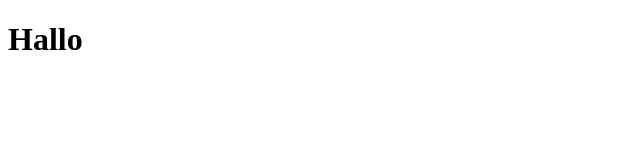
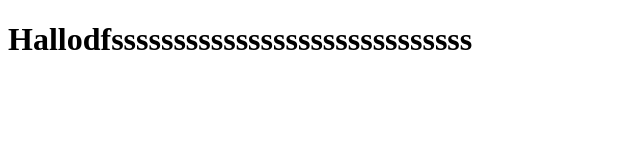
Before and after one commit to Alexander423/Hechi, a plain HTML site: page index.html in a window 1280 px wide. Shown: the whole page, without its empty margins (0-640 px from the left). Drawn offline with Linux system fonts and the light colour scheme.

Commit message:
Update index.html

```diff
--- a/index.html
+++ b/index.html
@@ -5,6 +5,6 @@
     <title>Hechi</title>
   </head>
   <body>
-  <h1>Hallo</h1>
+  <h1>Hallodfsssssssssssssssssssssssssssss</h1>
   </body>
 </html>
```
